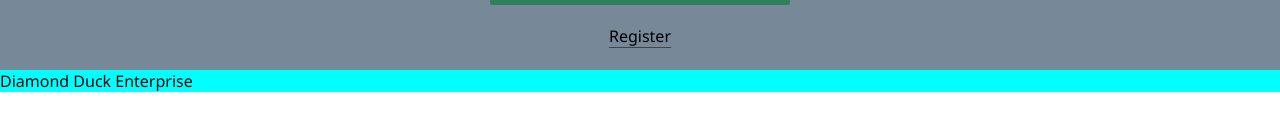
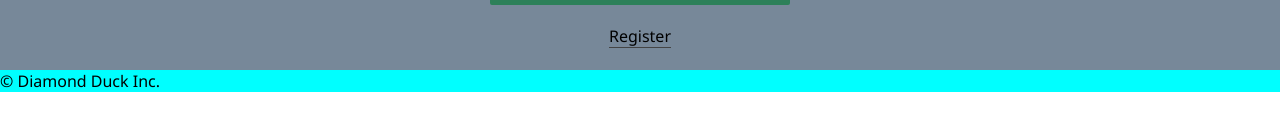
Before and after one commit to TianaJohnson/trade-show, a React (Create React App) app: page /add#/home in a window 1280 px wide. Shown: the part 499-630 px from the top of the page. Built offline with nearby package versions, Linux system fonts and the light colour scheme; no server answers.

Commit message:
reverted back to the old footer component

```diff
--- a/src/components/Footer/Footer.css
+++ b/src/components/Footer/Footer.css
@@ -1,4 +1,4 @@
-.footer{
-
+footer{
+    background-size: auto;
     background-color: aqua;
 }
--- a/src/components/Footer/Footer.js
+++ b/src/components/Footer/Footer.js
@@ -1,15 +1,11 @@
-import React, {Component} from 'react';
+import React from 'react';
 import './Footer.css'
 
-class Footer extends Component {
-  render() {
-    return (
-      <div className="footer">
-        Diamond Duck Enterprise
-      </div>
-     )
-  }
-}
 
+const Footer = () => (
+  <footer>
+    &copy; Diamond Duck Inc.
+  </footer>
+);
 
 export default Footer;
```
